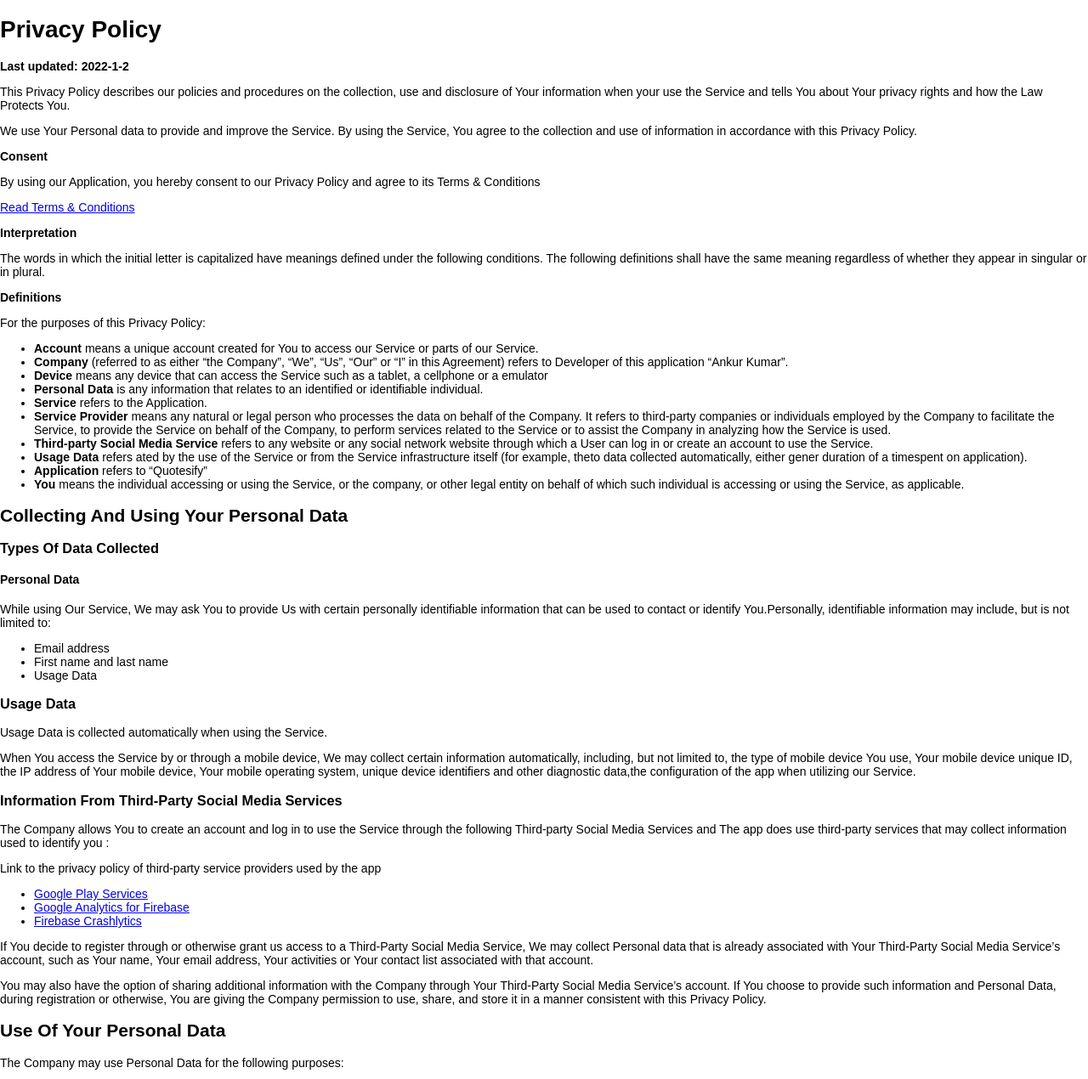
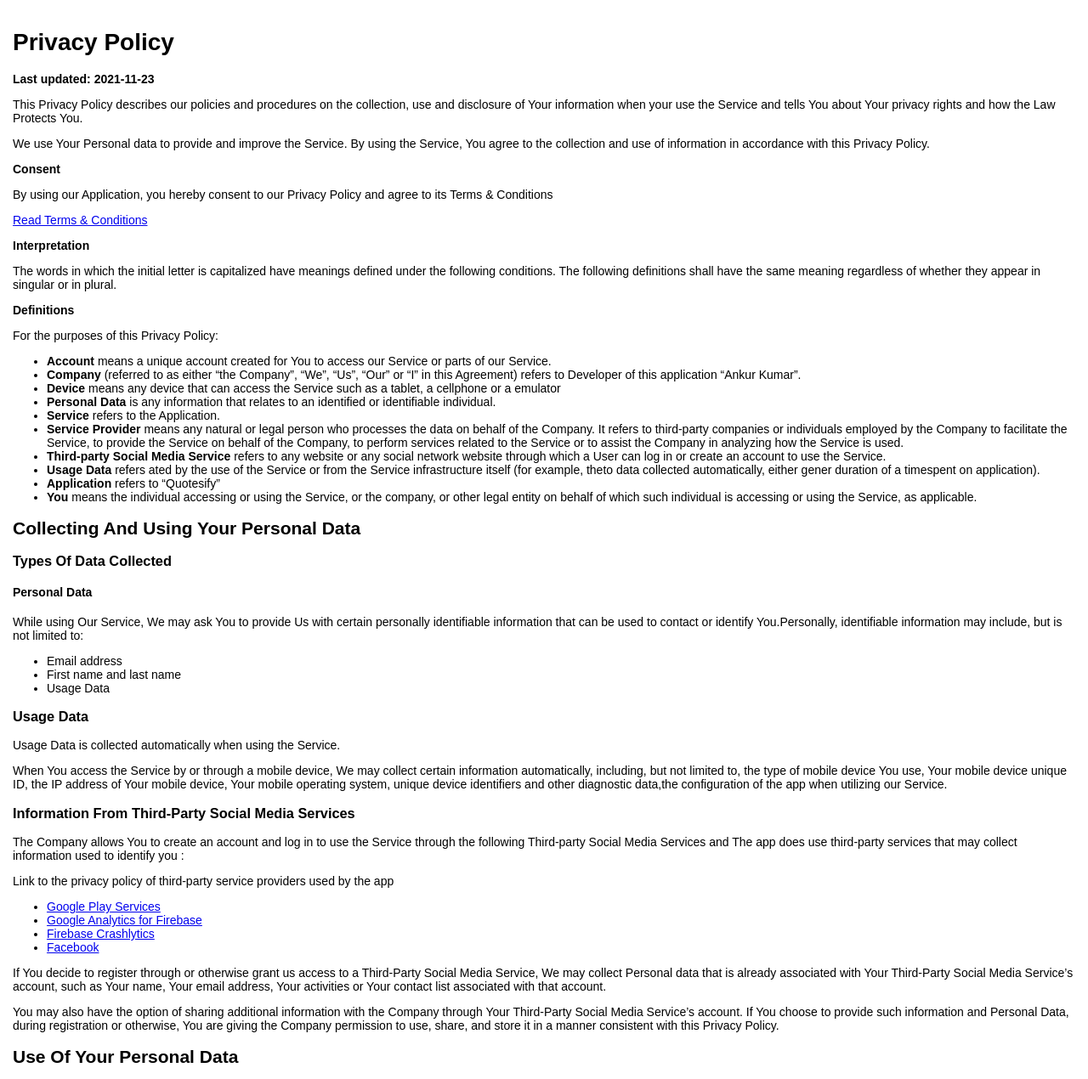
Before and after one commit to appstonight-dev/quotesify, a plain HTML site: page index.html in a window 1280 px wide. Shown: the top 1270 px of the page at 85% size. Before the commit the page ends 800 px from the top, so only its background shows below. Drawn offline with Linux system fonts and the light colour scheme.

Commit message:
Update index.html

```diff
--- a/index.html
+++ b/index.html
@@ -11,13 +11,12 @@
             padding: 1em;
         }
     </style>
-  <link rel="stylesheet" type="text/css" href="splash/style.css">
 </head>
 
 
-<body style="position: fixed; inset: 0px; overflow: hidden; padding: 0px; margin: 0px; user-select: none; touch-action: none; font: 14px sans-serif;">
+<body style="padding:10px; margin: 5px; font: 14px sans-serif;">
     <h1><strong>Privacy Policy</strong></h1>
-    <p><strong>Last updated: 2022-1-2</strong></p>
+    <p><strong>Last updated: 2021-11-23</strong></p>
     <p>
         This Privacy Policy describes our policies and procedures on the collection,
         use and disclosure of Your information when your use the Service and
@@ -100,6 +99,8 @@
                 Analytics for Firebase</a></li>
         <li><a href="https://firebase.google.com/support/privacy/" target="_blank" rel="noopener noreferrer">Firebase
                 Crashlytics</a></li>
+        <li><a href="https://www.facebook.com/about/privacy/update/printable" target="_blank"
+                rel="noopener noreferrer">Facebook</a></li>
 
     </ul>
     </div>
@@ -220,7 +221,7 @@
         are
         effective when they are posted on this page.</p>
 
-    <p><strong>This policy is effective as of 2022-1-2</strong></p>
+    <p><strong>This policy is effective as of 2021-11-23</strong></p>
 
     <h2>Contact Us</h2>
     <p>If you have any questions about this Privacy Policy, You can contact us:</p>
```
